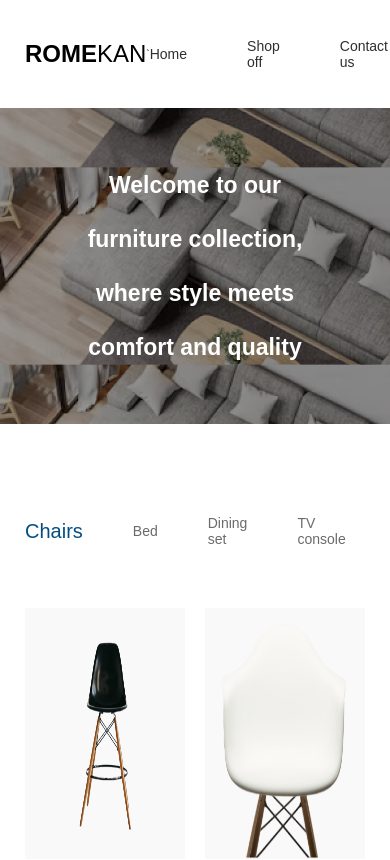
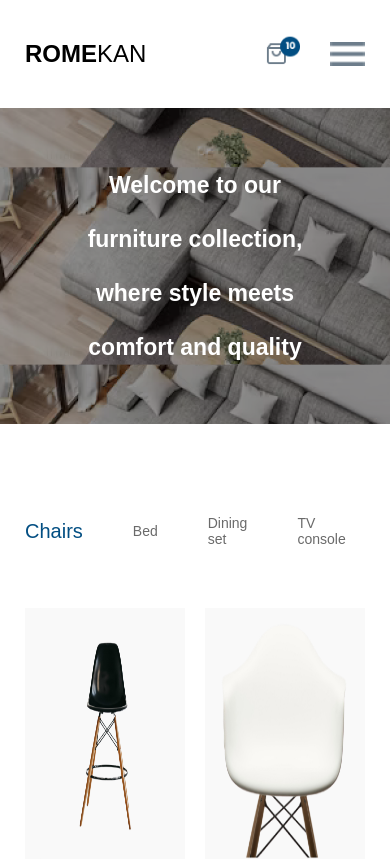
Before and after one commit to jubrealguy/shopping-app, a React (Create React App) app: page /cart in a window 390 px wide. Shown: the top 860 px of the page. Built offline with nearby package versions, Linux system fonts and the light colour scheme.

Commit message:
hamburger

```diff
--- a/src/App.css
+++ b/src/App.css
@@ -67,6 +67,7 @@ body {
 }
 
 .header__icons--bookmark {
+  display: block;
   width: 3rem;
 }
 
@@ -74,6 +75,49 @@ body {
   display: block;
   width: 3.5rem;
   margin-bottom: 1.3rem;
+}
+
+.header__icons--hamburger {
+  display: none;
+  width: 3.5rem;
+}
+
+@media screen and (max-width: 768px) {
+  .header__icons--hamburger {
+    display: block;
+    margin-left: 3rem;
+  }
+
+  .header__icons--bookmark {
+    display: none;
+  }
+
+  .header__list {
+    display: none;
+  }
+}
+
+.header__list-mobile {
+  list-style: none;
+  position: fixed;
+  top: 0;
+  left: 0;
+  padding: 7.5rem 3rem;
+  height: 100vh;
+  border-radius: 1rem;
+  background: rgba(128, 128, 128, 0.95);
+  z-index: 1;
+}
+
+.header__list-mobile > * {
+  margin-bottom: 4rem;
+  font-size: 2.5rem;
+  text-align: center;
+}
+
+.header__list--link-mobile {
+  text-decoration: none;
+  color: white;
 }
 
 .header__text {
--- a/src/components/Header.js
+++ b/src/components/Header.js
@@ -1,13 +1,30 @@
 import bookmark from "../img/bookmark.png"
 import cart from "../img/cart.png"
 import { Link } from "react-router-dom";
+import ham from "../img/menu.png"
+import { useState } from "react";
 
 const Header = () => {
+    const [clickedNav, setclickedNav] = useState(false);
+
+    const clickHam = (e) => {
+        e.preventDefault();
+        setclickedNav(!clickedNav);
+    }
+
+    const nav = (
+        <ul className="header__list-mobile" onClick={clickHam}>
+                <li className="header__list--item-mobile"><a className="header__list--link-mobile" href="##">Home</a></li>
+                <li className="header__list--item-mobile"><a className="header__list--link-mobile" href="##">Shop off</a></li>
+            <li className="header__list--item-mobile"><a className="header__list--link-mobile" href="##">Contact us</a></li>
+        </ul>
+    )
+
     return (
         <>
             <header className="header">
                 <h1 className="header__primary"><Link to='/'>Rome<span>kan</span></Link></h1>
-                `<nav className="header__nav">
+                <nav className="header__nav">
                     <ul className="header__list">
                         <li className="header__list--item"><a className="header__list--link" href="##">Home</a></li>
                         <li className="header__list--item"><a className="header__list--link" href="##">Shop off</a></li>
@@ -15,9 +32,11 @@ const Header = () => {
                     </ul>
                 </nav>
                 <div className="header__icons">
-                    <Link to="/"><img src={bookmark} alt="" className="header__icons-bookmark" /></Link>
+                    <Link to="/"><img src={bookmark} alt="" className="header__icons--bookmark" /></Link>
                     <Link to="/cart"><img src={cart} alt="" className="header__icons--cart" /></Link>
+                    <Link to="/"><img src={ham} alt="" className="header__icons--hamburger" onClick={clickHam} /></Link>
                 </div>
+                {clickedNav && nav}
             </header>
         </>
     )
```
Also changed, not shown: src/img/menu.png (added).
